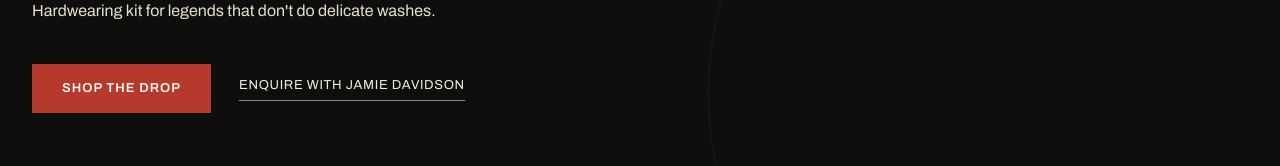
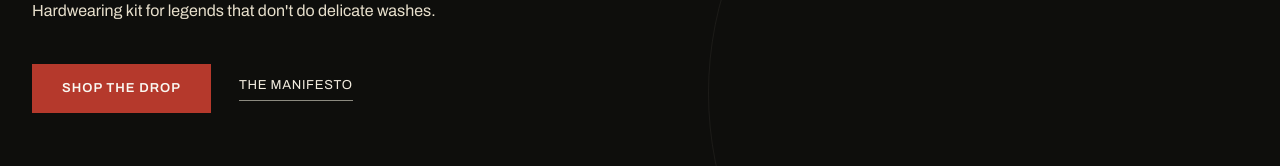
Before and after one commit to jamiedavo/bogan-supply-co, a Next.js app: page / in a window 1280 px wide. Shown: the part 517-683 px from the top of the page. Built offline with nearby package versions, Linux system fonts and the light colour scheme.

Commit message:
manfesto

```diff
--- a/components/Hero.js
+++ b/components/Hero.js
@@ -36,7 +36,7 @@ export default function Hero() {
           href="#manifesto"
           className="text-[13px] tracking-[0.05em] uppercase border-b border-steel pb-1 transition-colors hover:border-bone hover:text-bone"
         >
-          Enquire with Jamie Davidson
+          The Manifesto
         </a>
       </div>
     </section>
```
